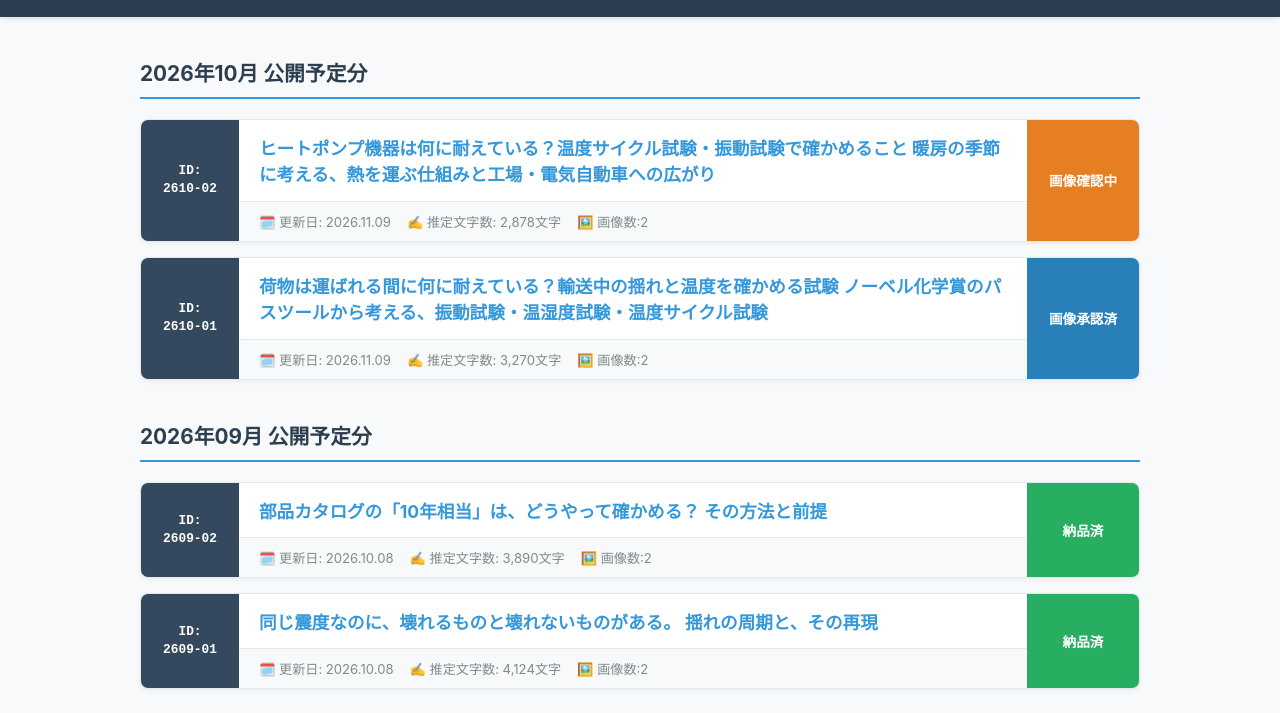
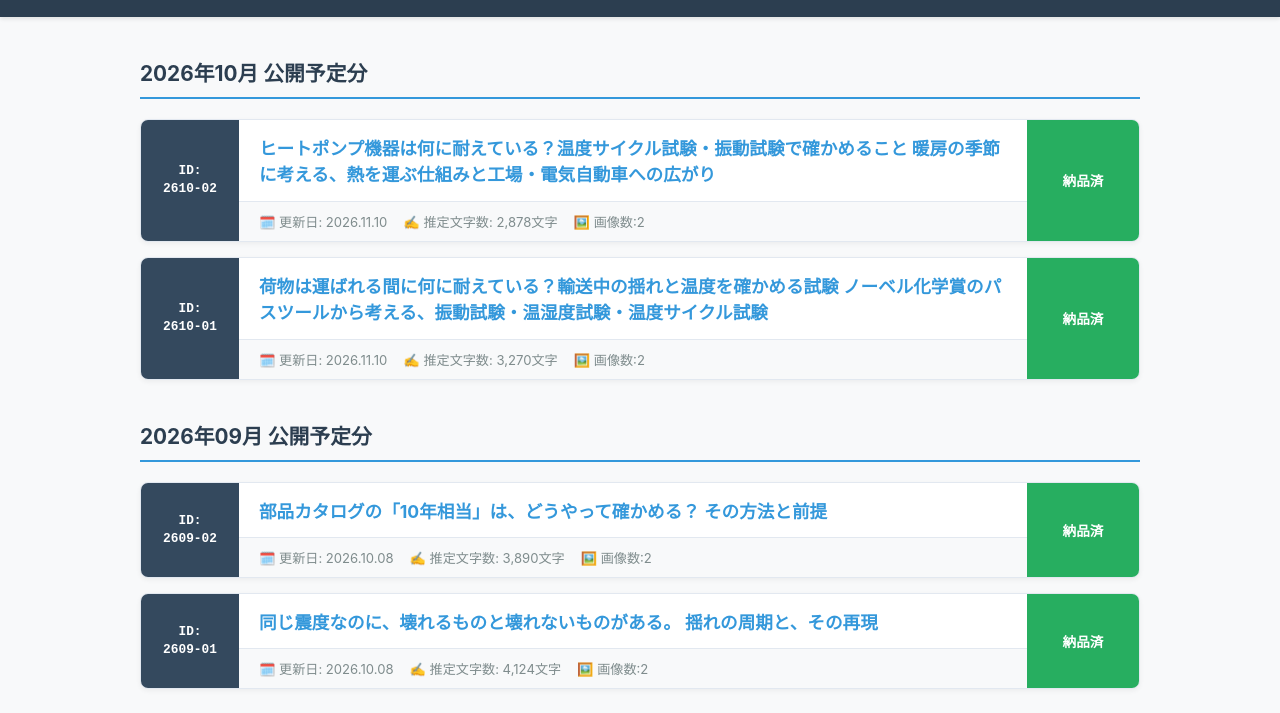
Before and after one commit to ub-root/tech-column-preview, a plain HTML site: page index.html in a window 1280 px wide. Shown: the part 87-800 px from the top of the page. Drawn offline with Linux system fonts and the light colour scheme.

Commit message:
10月分2本（2610-01, 2610-02）を納品済に（納品日 2026-11-10）
Co-Authored-By: Claude Opus 5.5 <noreply@anthropic.com>

```diff
--- a/index.html
+++ b/index.html
@@ -162,13 +162,13 @@
                             <a href="./preview_2610-02.html" class="column-title">ヒートポンプ機器は何に耐えている？温度サイクル試験・振動試験で確かめること 暖房の季節に考える、熱を運ぶ仕組みと工場・電気自動車への広がり</a>
                         </div>
                         <div class="card-bottom">
-                            <span class="meta-date">🗓️ 更新日: 2026.11.09</span>
+                            <span class="meta-date">🗓️ 更新日: 2026.11.10</span>
                             <span class="meta-char-count">✍️ 推定文字数: 2,878文字</span>
                             <span class="meta-char-count">🖼️ 画像数:2 </span>
                         </div>
                     </div>
-                    <div class="status-wrapper status-image-review">
-                        <span class="status-text">画像確認中</span>
+                    <div class="status-wrapper status-published">
+                        <span class="status-text">納品済</span>
                     </div>
                 </li>
                 <li class="column-card">
@@ -180,13 +180,13 @@
                             <a href="./preview_2610-01.html" class="column-title">荷物は運ばれる間に何に耐えている？輸送中の揺れと温度を確かめる試験 ノーベル化学賞のパスツールから考える、振動試験・温湿度試験・温度サイクル試験</a>
                         </div>
                         <div class="card-bottom">
-                            <span class="meta-date">🗓️ 更新日: 2026.11.09</span>
+                            <span class="meta-date">🗓️ 更新日: 2026.11.10</span>
                             <span class="meta-char-count">✍️ 推定文字数: 3,270文字</span>
                             <span class="meta-char-count">🖼️ 画像数:2 </span>
                         </div>
                     </div>
-                    <div class="status-wrapper status-reviewing">
-                        <span class="status-text">画像承認済</span>
+                    <div class="status-wrapper status-published">
+                        <span class="status-text">納品済</span>
                     </div>
                 </li>
             </ul>
@@ -470,6 +470,6 @@
 
     </div>
 
-    <p class="footer-note">最終更新: 2026.11.09 10:37 ｜ このページは検索エンジンには表示されない限定公開ページです</p>
+    <p class="footer-note">最終更新: 2026.11.11 13:56 ｜ このページは検索エンジンには表示されない限定公開ページです</p>
 </body>
 </html>
```
Also changed, not shown: preview_2610-01.html (+1 -1 lines), preview_2610-02.html (+1 -1 lines).
